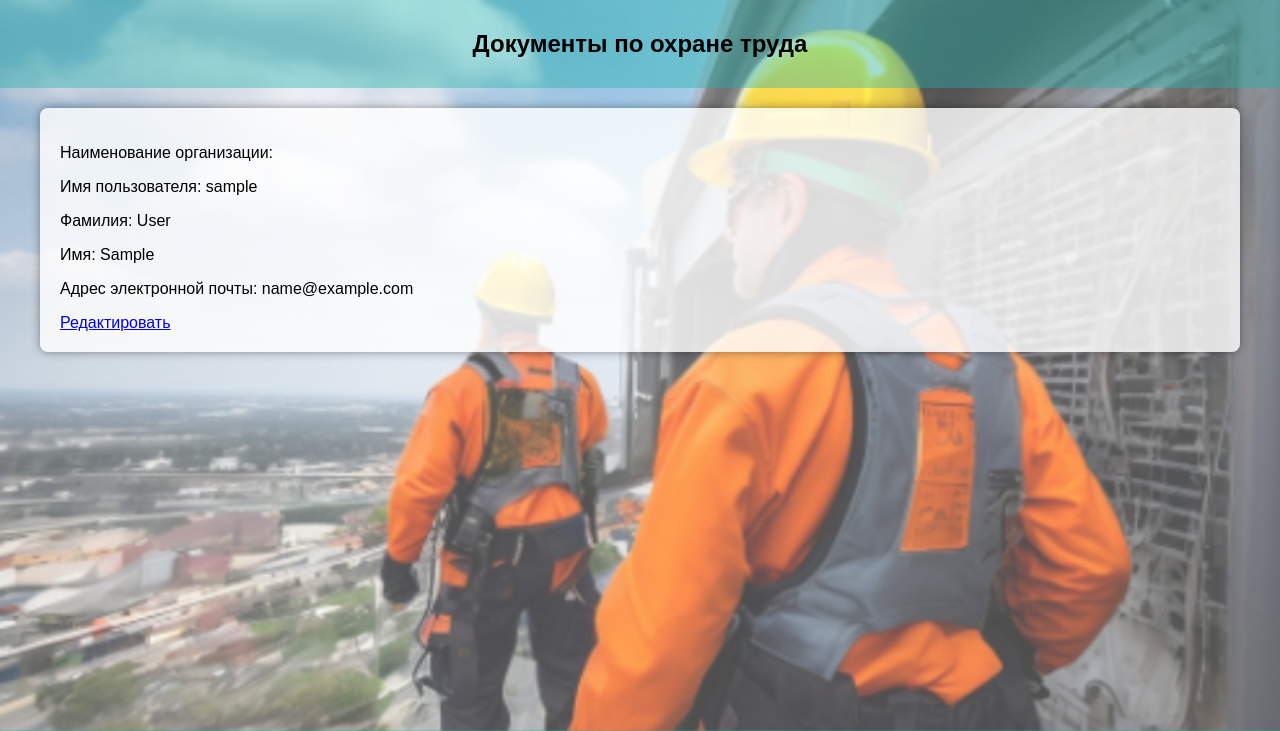
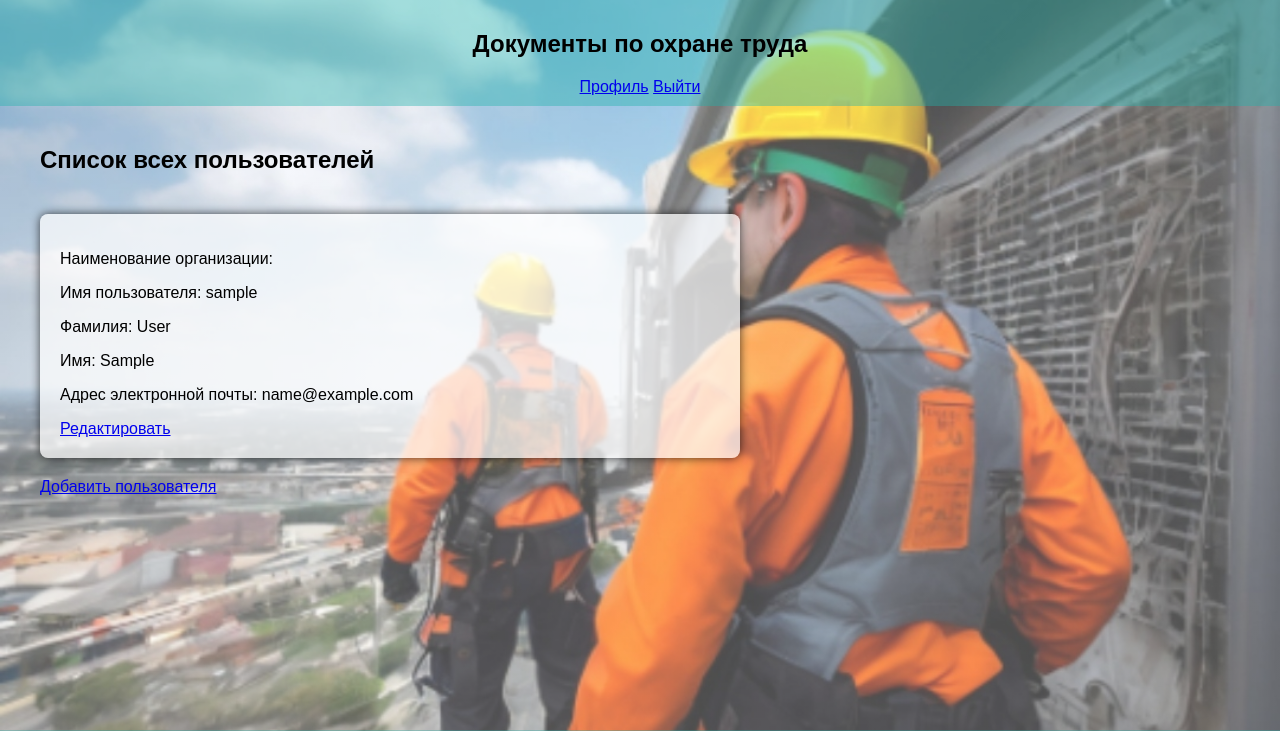
Before and after one commit to Artyom-Serov/Industrial_Safety, a Django app: page /users/profile/ in a window 1280 px wide. Shown: the top 731 px of the page. Run offline with Django 5.2, Linux system fonts and the light colour scheme; the visitor is signed in with stand-in values (Sample User, id 1); data comes from the database, SQL or seed files in the repository.

Commit message:
Настройка работы админа с пользователями

```diff
--- a/backend/users/urls.py
+++ b/backend/users/urls.py
@@ -2,8 +2,14 @@
 from . import views
 
 urlpatterns = [
-    path('', views.login_view, name='login'),
-    path('profile/', views.profile_view, name='profile'),
-    path('profile/edit/', views.edit_profile_view, name='edit_profile'),
-    path('register/', views.register_view, name='register'),
+    path('login/', views.user_login, name='login'),
+    path('profile/', views.user_profile, name='profile'),
+    path('profile/edit/', views.edit_profile, name='edit_profile'),
+    path(
+        'profile/edit/<int:user_id>/',
+        views.admin_edit_user_profile,
+        name='edit_user_profile'
+    ),
+    path('register/', views.user_register, name='register'),
+    path('logout/', views.user_logout, name='logout'),
 ]
--- a/backend/users/views.py
+++ b/backend/users/views.py
@@ -1,11 +1,11 @@
-from django.shortcuts import render, redirect
-from django.contrib.auth import authenticate, login
+from django.shortcuts import render, redirect, get_object_or_404
+from django.contrib.auth import authenticate, login, logout
 from django.contrib.auth.decorators import login_required, user_passes_test
 from .forms import CustomUserCreationForm, CustomUserEditForm
 from .models import User
 
 
-def login_view(request):
+def user_login(request):
     template = 'users/login.html'
     organizations = User.objects.values_list(
         'organization', flat=True
@@ -26,13 +26,17 @@
 
 
 @login_required
-def profile_view(request):
+def user_profile(request):
     template = 'users/profile.html'
-    return render(request, template, {'user': request.user})
+    if request.user.is_superuser:
+        users = User.objects.all()
+    else:
+        users = None
+    return render(request, template, {'user': request.user, 'users': users})
 
 
 @login_required
-def edit_profile_view(request):
+def edit_profile(request):
     template = 'users/edit_profile.html'
     if request.method == 'POST':
         form = CustomUserEditForm(request.POST, instance=request.user)
@@ -44,12 +48,26 @@
     return render(request, template, {'form': form})
 
 
+@login_required
+def admin_edit_user_profile(request, user_id):
+    user = get_object_or_404(User, id=user_id)
+    template = 'users/edit_profile.html'
+    if request.method == 'POST':
+        form = CustomUserEditForm(request.POST, instance=user)
+        if form.is_valid():
+            form.save()
+            return redirect('profile')
+    else:
+        form = CustomUserEditForm(instance=user)
+    return render(request, template, {'form': form, 'edit_user': user})
+
+
 def is_admin(user):
     return user.is_superuser
 
 
 @user_passes_test(is_admin)
-def register_view(request):
+def user_register(request):
     template = 'users/register.html'
     if request.method == 'POST':
         form = CustomUserCreationForm(request.POST)
@@ -59,3 +77,8 @@
     else:
         form = CustomUserCreationForm()
     return render(request, template, {'form': form})
+
+
+def user_logout(request):
+    logout(request)
+    return redirect('login')
--- a/frontend/static/css/styles.css
+++ b/frontend/static/css/styles.css
@@ -38,13 +38,14 @@
 .container {
     display: flex;
     flex-direction: column;
+    gap: 20px;
 }
 
 .item {
-    background: rgba(255, 255, 255, 0.8); /* Прозрачный фон для контейнера */
+    background: rgba(255, 255, 255, 0.7);
     padding: 20px;
     border-radius: 8px;
-    box-shadow: 0 0 10px rgba(0, 0, 0, 0.4); /* Тень для контейнера */
-    box-sizing: border-box; /* Учитываем padding и border в ширине и высоте элемента */
-    /* max-width: 600px; Максимальная ширина контейнера */
+    box-shadow: 0 0 10px rgba(0, 0, 0, 0.7);
+    box-sizing: border-box;
+    max-width: 700px; /* Максимальная ширина контейнера */
 }
--- a/frontend/templates/includes/header.html
+++ b/frontend/templates/includes/header.html
@@ -1,5 +1,9 @@
 <header>
-    <nav>
-        <h1>Документы по охране труда</h1>
+  <nav>
+    <h1>Документы по охране труда</h1>
+      {% if user.is_authenticated %}
+        <a href="{% url 'profile' %}" class="button">Профиль</a>
+        <a href="{% url 'logout' %}" class="button">Выйти</a>
+      {% endif %}
     </nav>
 </header>
--- a/frontend/templates/users/profile.html
+++ b/frontend/templates/users/profile.html
@@ -1,13 +1,29 @@
 {% extends "base.html" %}
 {% block content %}
 <div class="container">
+  {% if user.is_superuser %}
+  <h2>Список всех пользователей</h2>
+    {% for usr in users %}
+      <div class="item">
+        <p>Наименование организации: {{ usr.organization }}</p>
+        <p>Имя пользователя: {{ usr.username }}</p>
+        <p>Фамилия: {{ usr.last_name }}</p>
+        <p>Имя: {{ usr.first_name }}</p>
+        <p>Адрес электронной почты: {{ usr.email }}</p>
+        <a href="{% url 'edit_user_profile' usr.id %}">Редактировать</a>
+      </div>
+    {% endfor %}
+    <a href="{% url 'register' %}">Добавить пользователя</a>
+  {% else %}
+  <h2>Информация о пользователе</h2>
   <div class="item">
-    <p>Наименование организации: {{ user.organization }}</p>
-    <p>Имя пользователя: {{ user.username }}</p>
-    <p>Фамилия: {{ user.last_name }}</p>
-    <p>Имя: {{ user.first_name }}</p>
-    <p>Адрес электронной почты: {{ user.email }}</p>
-    <a href="{% url 'edit_profile' %}">Редактировать</a>
+      <p>Наименование организации: {{ user.organization }}</p>
+      <p>Имя пользователя: {{ user.username }}</p>
+      <p>Фамилия: {{ user.last_name }}</p>
+      <p>Имя: {{ user.first_name }}</p>
+      <p>Адрес электронной почты: {{ user.email }}</p>
+      <a href="{% url 'edit_profile'%}">Редактировать свой профиль</a>
   </div>
+  {% endif %}
 </div>
 {% endblock %}
```
